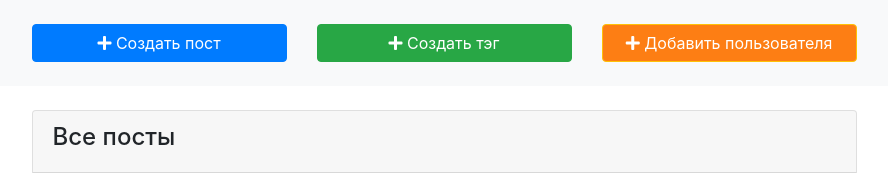
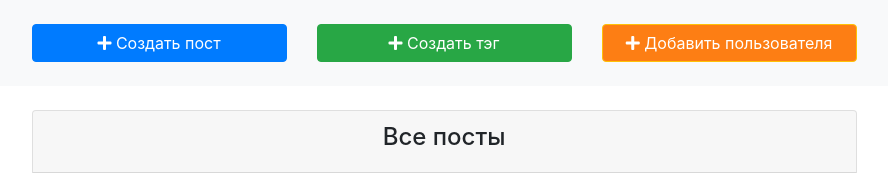
Before and after one commit to popoffww/django-blog, a Django app: page /posts/ in a window 1280 px wide. Shown: the part 112-285 px from the top of the page, without its empty margins (196-1084 px from the left). Run offline with Django 3.2, Linux system fonts and the light colour scheme; data that the repository does not hold is empty; some libraries are stand-ins or nearby versions.

Commit message:
Beautify Code

```diff
--- a/blog/templates/blog/post_list.html
+++ b/blog/templates/blog/post_list.html
@@ -13,7 +13,7 @@
             <div class="col-md-9">
                 <div class="card">
                     <div class="card-header">
-                        <h4>Все посты</h4>
+                        <h4 class="text-center">Все посты</h4>
                     </div>
                     <table class="table table-striped">
                         <thead class="thead-dark">
```
